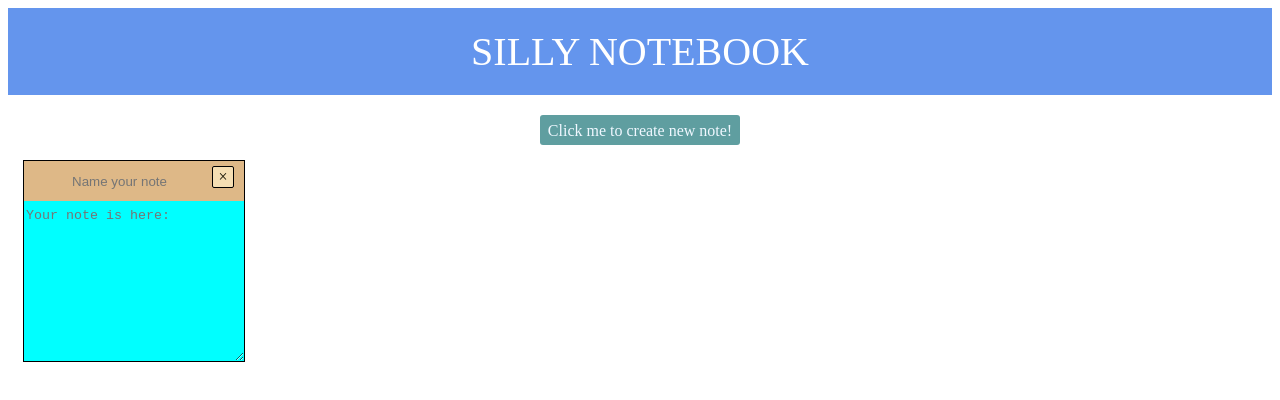
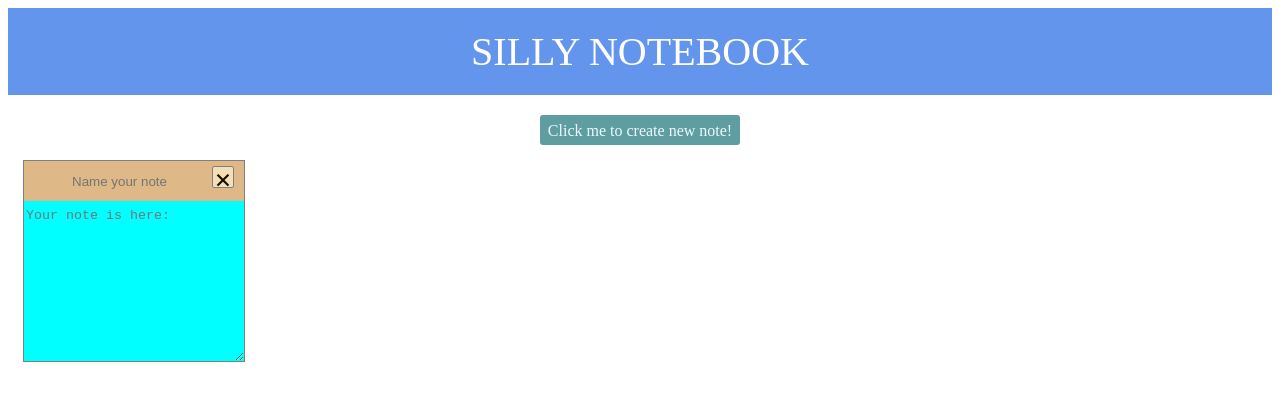
Before and after one commit to Senseinvader/TodoAppJS, a plain HTML site: page index.html in a window 1280 px wide. Both pictures are taken after a click on the element "Click me to create new note!". Drawn offline with Linux system fonts and the light colour scheme.

Commit message:
Minor refactoring in js, styling of close button

```diff
--- a/styles.css
+++ b/styles.css
@@ -14,11 +14,10 @@ header {
 
 .container {
   min-width: 220px;
-  /* max-width: 220px; */
   height: 200px;
   background-color: aqua;
   color: #000000;
-  border: 1px solid #000000;
+  border: 1px solid grey;
   text-align: left;
   resize: both;
   overflow: auto;
@@ -44,9 +43,11 @@ header {
   color: #111000;
   background-color: wheat;
   border-radius: 2px;
-  border: 1px solid black;
+  border: 1px solid gray;
   text-align: center;
-  line-height: 20px;
+  line-height: 25px;
+  font-weight: bold;
+  font-size: 30px;
 }
 .note-header,
 .note-body {
--- a/toDoScript.js
+++ b/toDoScript.js
@@ -16,8 +16,8 @@ function autosize(){
 // ---------FUNCTION TO CREATE NOTE ELEMENT---------
 
 function createDom(noteName, noteContent) {
-  let allNotesContainer = document.getElementById('all-notes-container');
-  let note = document.createElement('div');
+  const allNotesContainer = document.getElementById('all-notes-container');
+  const note = document.createElement('div');
   note.setAttribute('class', 'container');
 
   note.innerHTML = `<div class="container-header">
@@ -37,15 +37,13 @@ function createDom(noteName, noteContent) {
   const noteAreas = document.getElementsByTagName('textarea');
   for(let i = 0; i < noteAreas.length; i++) {
     noteAreas[i].addEventListener('keydown', autosize);
-
-    this.addEventListener('beforeunload', saveNotes);
   }
 
   // const closers = Array.from(document.getElementsByClassName('close-note'));
   // closers.forEach(element => {
   //   addEventListener('click', closeNote);
   // });
-
+  this.addEventListener('beforeunload', saveNotes);
 }
 
 function saveNotes() {
```
